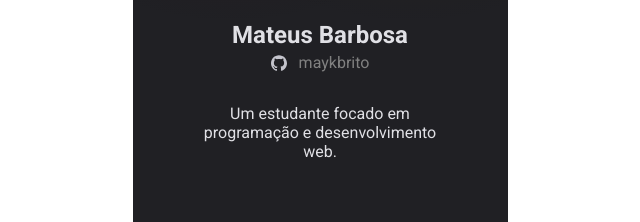
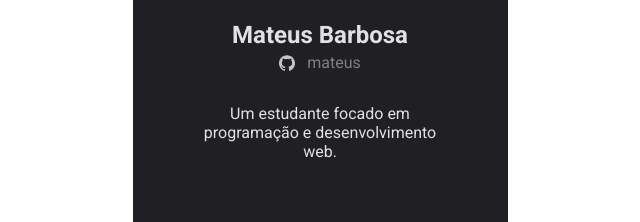
Before and after one commit to mateussdev/cracha-nlw, a plain HTML site: page index.html in a window 1280 px wide. Shown: the part 375-597 px from the top of the page, 320-960 px from the left. Drawn offline with Linux system fonts and the light colour scheme; no server answers.

Commit message:
Troca no nome de usuário

```diff
--- a/index.html
+++ b/index.html
@@ -28,7 +28,7 @@
         </div>
         <h1 id="userName">Mateus Barbosa</h1>
         <a id="userLink" href="https://github.com/maykbrito" target="_blank">
-          <img src="images/github.svg" alt="Ícone github" /> <span id="userLogin">maykbrito</span></a
+          <img src="images/github.svg" alt="Ícone github" /> <span id="userLogin">mateus</span></a
         >
         <p id="userBio">Um estudante focado em programação e desenvolvimento web.</p>
         <ul id="socialLinks">
```
